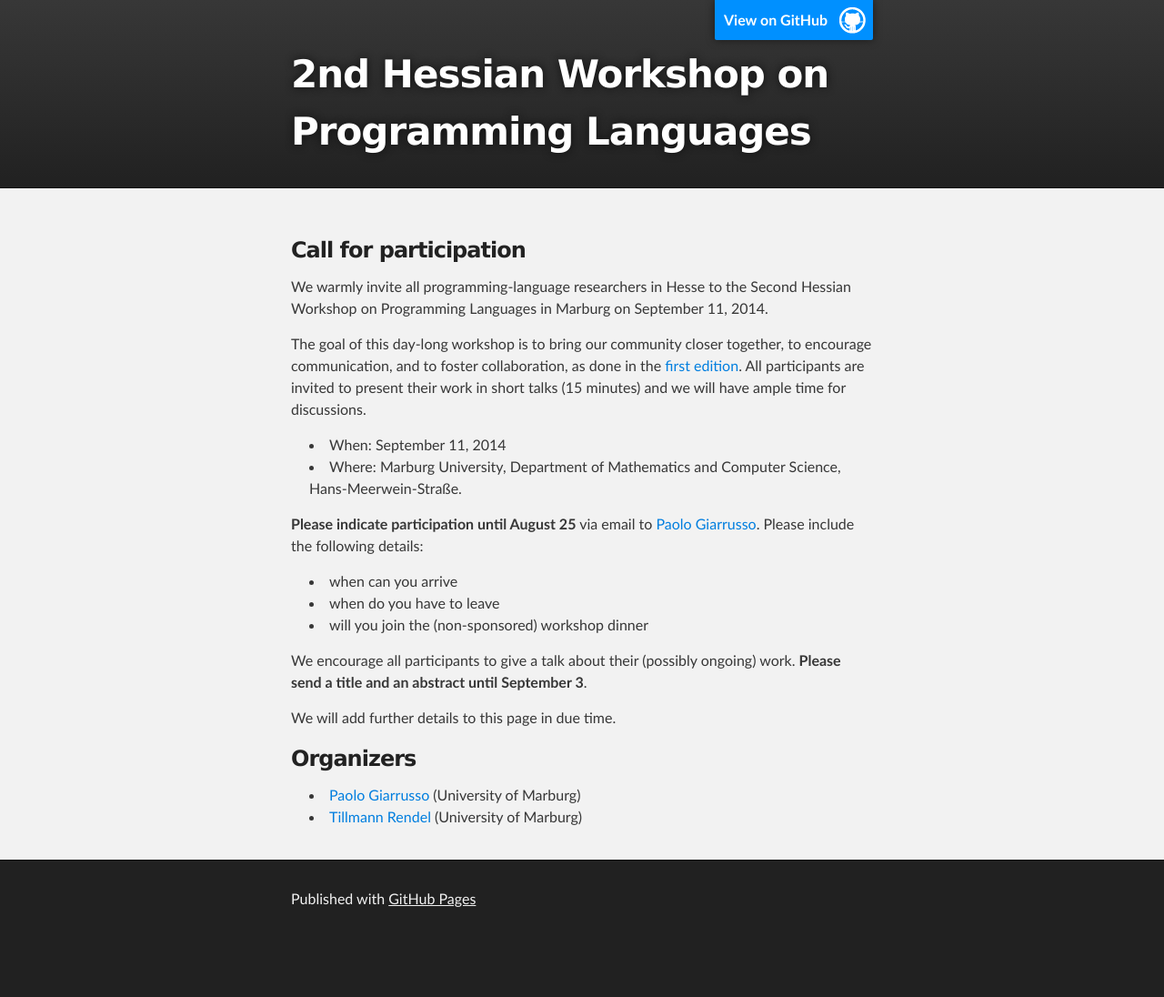
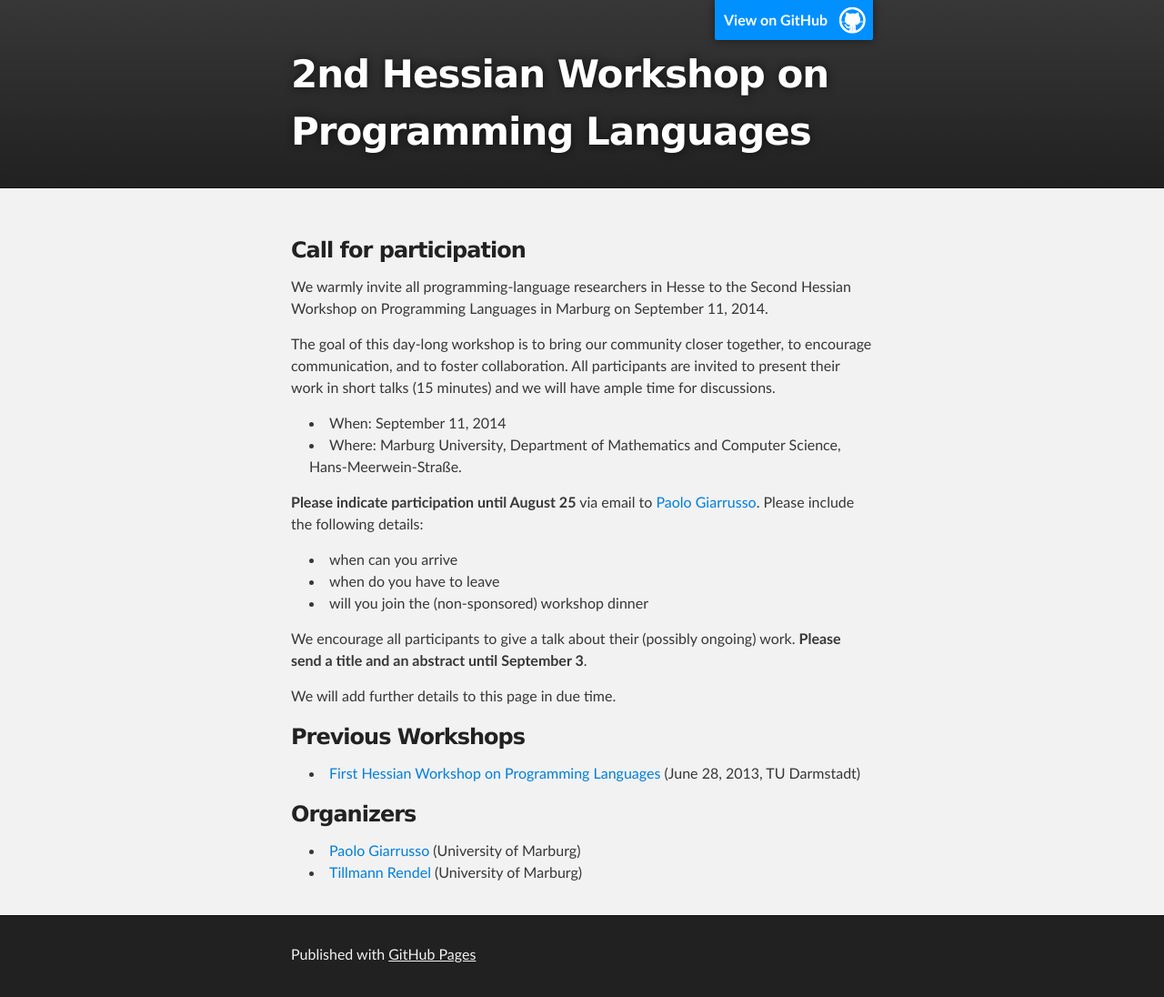
Before and after one commit to ps-mr/hesspl-2014, a Jekyll site: the page built from index.md, in a window 1280 px wide. Shown: the whole page at 91% size. Built offline with Jekyll 4.4.1, drawn with Linux system fonts in a browser that asks for light colours; Markdown is read by kramdown in place of the engine named in the settings; before the commit the page ends 1035 px from its top, so only the background shows below that.

Commit message:
Move previous edition link to section.
Try to make this look more like a series of workshops.

```diff
--- a/index.md
+++ b/index.md
@@ -6,8 +6,7 @@ We warmly invite all programming-language researchers in Hesse to the Second
 Hessian Workshop on Programming Languages in Marburg on September 11, 2014.
 
 The goal of this day-long workshop is to bring our community closer together, to
-encourage communication, and to foster collaboration, as done in the [first
-edition](http://erdweg.org/HessPL/index.html).
+encourage communication, and to foster collaboration.
 All participants are invited to present their work in short talks (15 minutes)
 and we will have ample time for discussions.
 
@@ -28,6 +27,9 @@ work. **Please send a title and an abstract until September 3**.
 
 We will add further details to this page in due time.
 
+### Previous Workshops
+ * [First Hessian Workshop on Programming Languages](http://erdweg.org/HessPL/index.html) (June 28, 2013, TU Darmstadt)
+
 ### Organizers
 * [Paolo Giarrusso](pgiarrusso@informatik.uni-marburg.de) (University of Marburg)
 * [Tillmann Rendel](rendel@informatik.uni-marburg.de) (University of Marburg)
```
